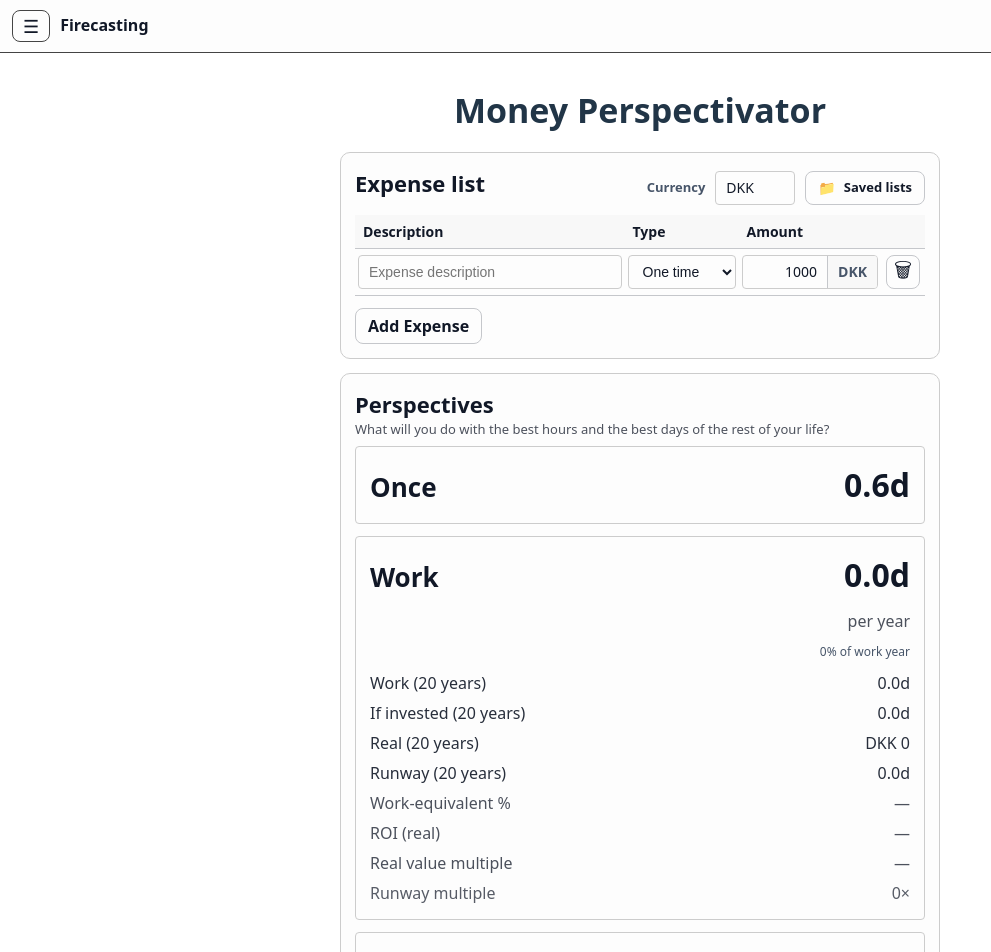
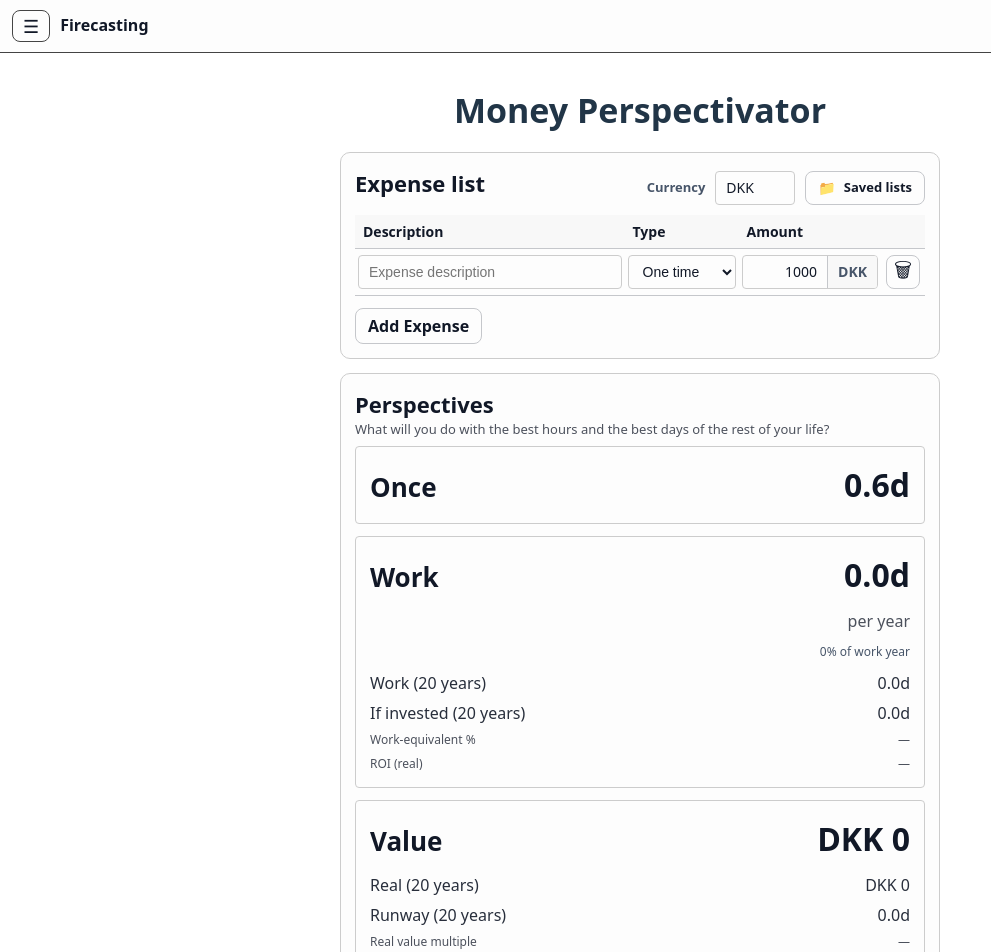
Before and after one commit to Gorm2303/firecasting-frontend, a React (Vite) app in the folder vite-react-frontend/: page /money-perspective in a window 1280 px wide. Shown: the top 952 px of the page, without its empty margins (0-991 px from the left). Built offline with nearby package versions, Linux system fonts and the light colour scheme.

Commit message:
Now it looks like the same style and feels as Salary Taxator

```diff
--- a/vite-react-frontend/src/pages/MoneyPerspectivePage.tsx
+++ b/vite-react-frontend/src/pages/MoneyPerspectivePage.tsx
@@ -1589,6 +1589,38 @@ const MoneyPerspectivePage: React.FC = () => {
                       </div>
                     </div>
 
+                    <div style={{ ...perspectivesLineRowStyle, opacity: 0.75, fontSize: 12 }}>
+                      <div>Work-equivalent %</div>
+                      <div>
+                        {workTotalSummary20?.workEquivalentPct == null
+                          ? "—"
+                          : `${formatNumber(workTotalSummary20.workEquivalentPct, 1)}%`}
+                      </div>
+                    </div>
+
+                    <div style={{ ...perspectivesLineRowStyle, opacity: 0.75, fontSize: 12 }}>
+                      <div>ROI (real)</div>
+                      <div>
+                        {workTotalSummary20?.roiReal == null
+                          ? "—"
+                          : `${formatNumber(workTotalSummary20.roiReal, 1)}%`}
+                      </div>
+                    </div>
+                  </div>
+                </>
+              )}
+            </div>
+
+            <div style={perspectivesCardStyle}>
+              <div style={perspectivesHeaderRowStyle}>
+                <div style={perspectivesTitleStyle}>Value</div>
+                <div style={perspectivesBigValueStyle}>
+                  {formatCurrencyNoDecimals(recurringYearlyExpenseTotal, displayCurrency)}
+                </div>
+              </div>
+
+              {effectiveHourlyRate == null ? null : (
+                <div style={{ display: "grid", gap: 6 }}>
                   <div style={{ ...perspectivesLineRowStyle, opacity: 0.9 }}>
                     <div>Real (20 years)</div>
                     <div style={{ fontVariantNumeric: "tabular-nums", whiteSpace: "nowrap" }}>
@@ -1613,25 +1645,7 @@ const MoneyPerspectivePage: React.FC = () => {
                     </div>
                   </div>
 
-                    <div style={{ ...perspectivesLineRowStyle, opacity: 0.75 }}>
-                      <div>Work-equivalent %</div>
-                      <div>
-                        {workTotalSummary20?.workEquivalentPct == null
-                          ? "—"
-                          : `${formatNumber(workTotalSummary20.workEquivalentPct, 1)}%`}
-                      </div>
-                    </div>
-
-                    <div style={{ ...perspectivesLineRowStyle, opacity: 0.75 }}>
-                      <div>ROI (real)</div>
-                      <div>
-                        {workTotalSummary20?.roiReal == null
-                          ? "—"
-                          : `${formatNumber(workTotalSummary20.roiReal, 1)}%`}
-                      </div>
-                    </div>
-
-                    <div style={{ ...perspectivesLineRowStyle, opacity: 0.75 }}>
+                  <div style={{ ...perspectivesLineRowStyle, opacity: 0.75, fontSize: 12 }}>
                     <div>Real value multiple</div>
                     <div>
                       {(() => {
@@ -1645,7 +1659,7 @@ const MoneyPerspectivePage: React.FC = () => {
                     </div>
                   </div>
 
-                    <div style={{ ...perspectivesLineRowStyle, opacity: 0.7 }}>
+                  <div style={{ ...perspectivesLineRowStyle, opacity: 0.7, fontSize: 12 }}>
                     <div>Runway multiple</div>
                     <div>
                       {(() => {
@@ -1663,17 +1677,7 @@ const MoneyPerspectivePage: React.FC = () => {
                     </div>
                   </div>
                 </div>
-                </>
               )}
-            </div>
-
-            <div style={perspectivesCardStyle}>
-              <div style={perspectivesHeaderRowStyle}>
-                <div style={perspectivesTitleStyle}>Value</div>
-                <div style={perspectivesBigValueStyle}>
-                  {formatCurrencyNoDecimals(recurringYearlyExpenseTotal, displayCurrency)}
-                </div>
-              </div>
             </div>
 
             <div
```
Lines whose indentation alone changed are shown as unchanged.
